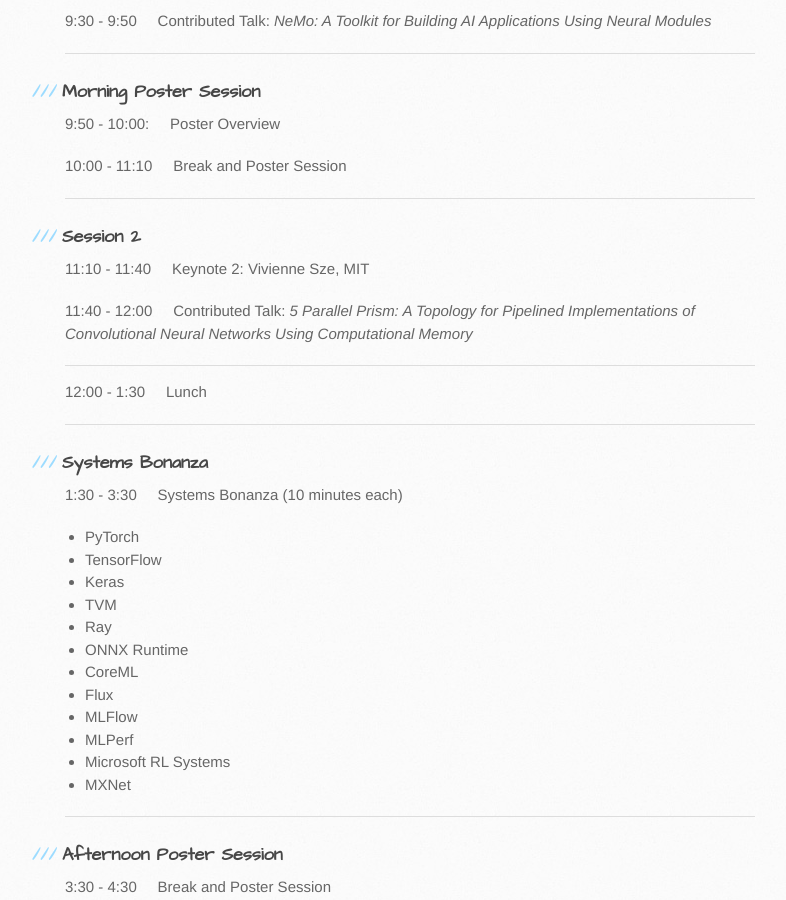
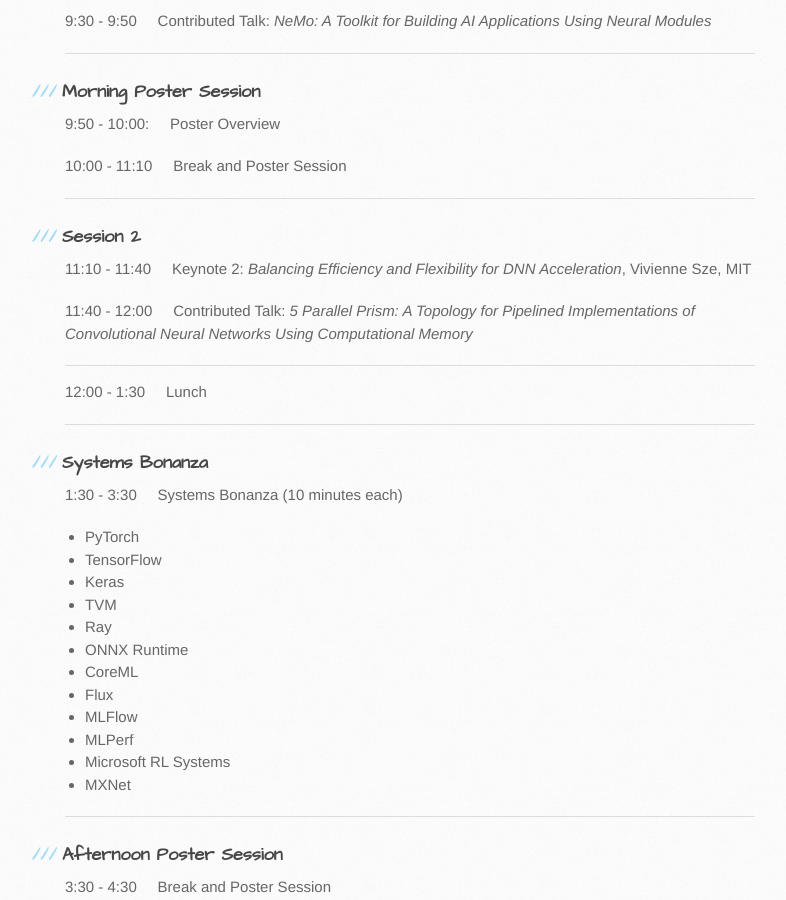
Before and after one commit to LearningSys/neurips19, a Jekyll site: the page built from schedule.md, in a window 1280 px wide and 900 px high, scrolled down 710 px. Shown: the whole window, without its empty margins (105-891 px from the left). Built offline with Jekyll 4.4.1, drawn with Linux system fonts in a browser that asks for light colours; our own code applies the rules of GitHub Pages for plain Markdown files; the repository's description, which GitHub fills in, is left out.

Commit message:
Add vivienne's talk title

```diff
--- a/schedule.md
+++ b/schedule.md
@@ -21,7 +21,7 @@
 ---
 
 ### Session 2
-11:10 - 11:40 &nbsp;&nbsp;&nbsp;    Keynote 2: Vivienne Sze, MIT
+11:10 - 11:40 &nbsp;&nbsp;&nbsp;    Keynote 2: *Balancing Efficiency and Flexibility for DNN Acceleration*, Vivienne Sze, MIT
 
 11:40 - 12:00 &nbsp;&nbsp;&nbsp;    Contributed Talk: *5 Parallel Prism: A Topology for Pipelined Implementations of Convolutional Neural Networks Using Computational Memory*
 
```
